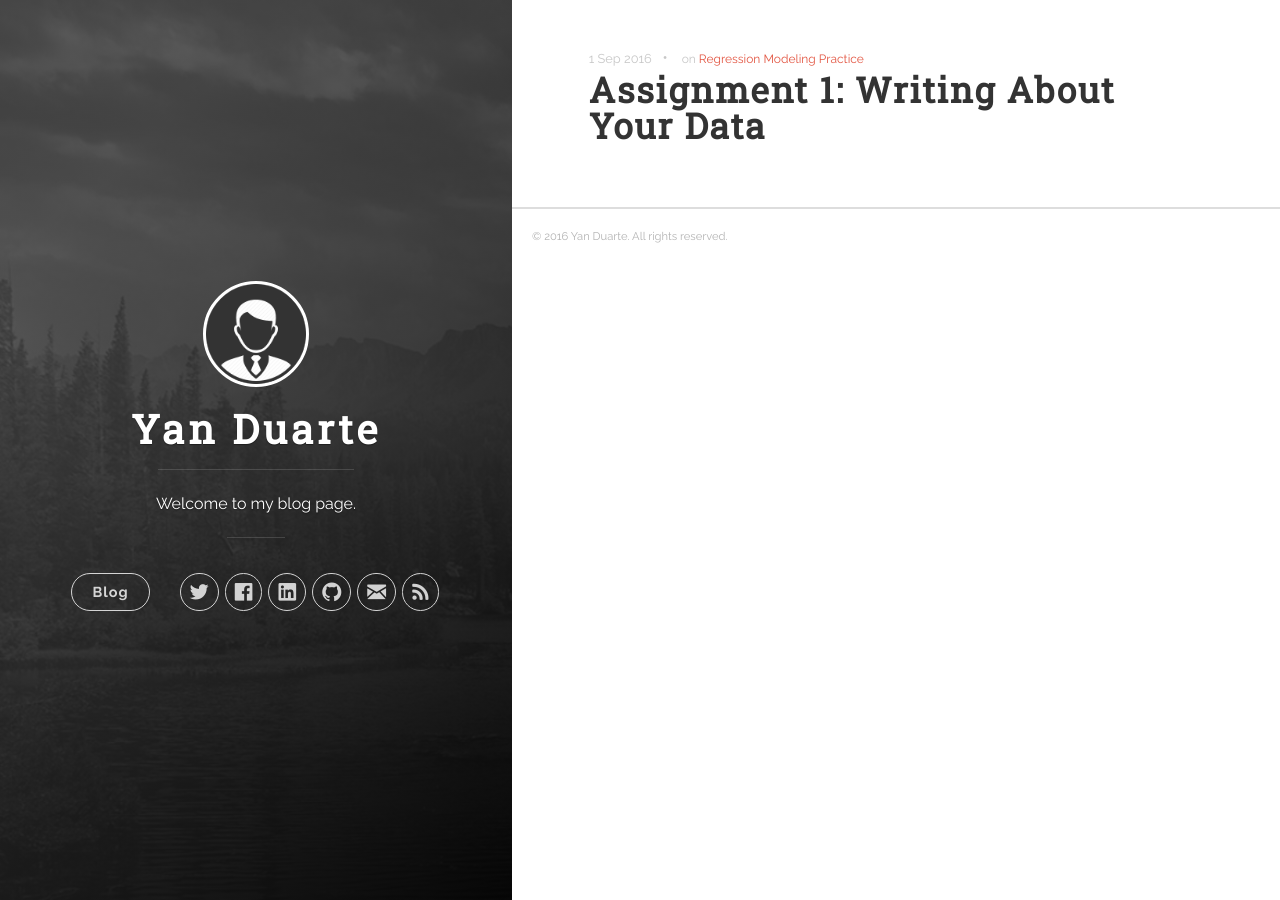
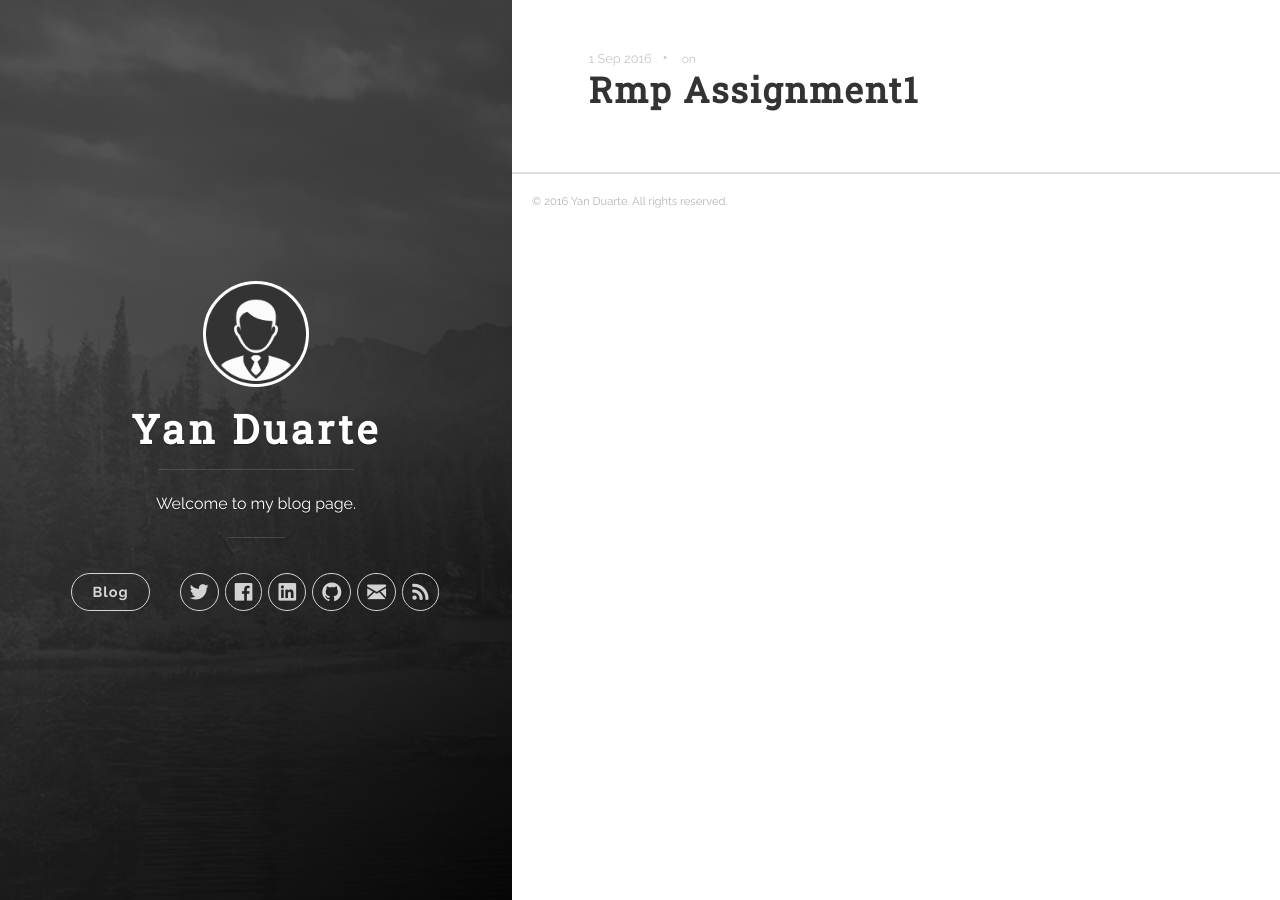
Before and after one commit to yan-duarte/yan-duarte.github.io, a Jekyll site: the page built from _posts/2016-09-01-RMP-Assignment1.md, in a window 1280 px wide. Built offline with Jekyll 4.4.1, drawn with Linux system fonts in a browser that asks for light colours; nearby versions of some CDN libraries.

Commit message:
Update 2016-09-01-RMP-Assignment1.md

```diff
--- a/_posts/2016-09-01-RMP-Assignment1.md
+++ b/_posts/2016-09-01-RMP-Assignment1.md
@@ -1,11 +1,5 @@
 ---
 published: true
 date: '2016-09-01 15:00:00 -0300'
-Name:
-  - Assignment: Writing About Your Data
-categories:
-  - Regression Modeling Practice
-tags:
-  - Regression Modeling Practice
-title: 'Assignment 1: Writing About Your Data'
+
 ---
```
